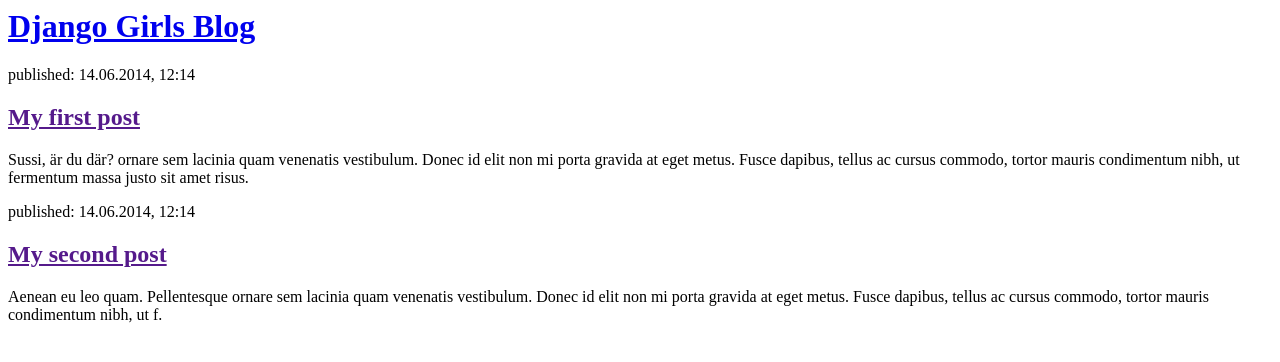
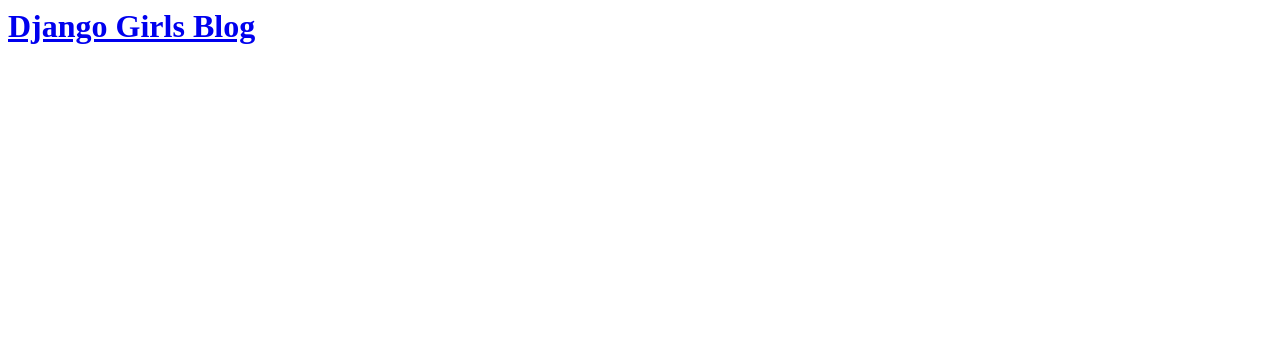
Before and after one commit to Tinttu7/my-first-blog, a Django app: page / in a window 1280 px wide. Shown: the top 362 px of the page. Run offline with Django 3.2, Linux system fonts and the light colour scheme; data that the repository does not hold is empty.

Commit message:
Changed the HTML for the site.

```diff
--- a/blog/templates/blog/post_list.html
+++ b/blog/templates/blog/post_list.html
@@ -13,16 +13,8 @@
      <p>{{ post.text|linebreaksbr }}</p>
  </div>
         {% endfor %}
-        <div>
-            <p>published: 14.06.2014, 12:14</p>
-            <h2><a href="">My first post</a></h2>
-            <p>Sussi, är du där? ornare sem lacinia quam venenatis vestibulum. Donec id elit non mi porta gravida at eget metus. Fusce dapibus, tellus ac cursus commodo, tortor mauris condimentum nibh, ut fermentum massa justo sit amet risus.</p>
-        </div>
 
-        <div>
-            <p>published: 14.06.2014, 12:14</p>
-            <h2><a href="">My second post</a></h2>
-            <p>Aenean eu leo quam. Pellentesque ornare sem lacinia quam venenatis vestibulum. Donec id elit non mi porta gravida at eget metus. Fusce dapibus, tellus ac cursus commodo, tortor mauris condimentum nibh, ut f.</p>
-        </div>
+
+
     </body>
 </html>
```
